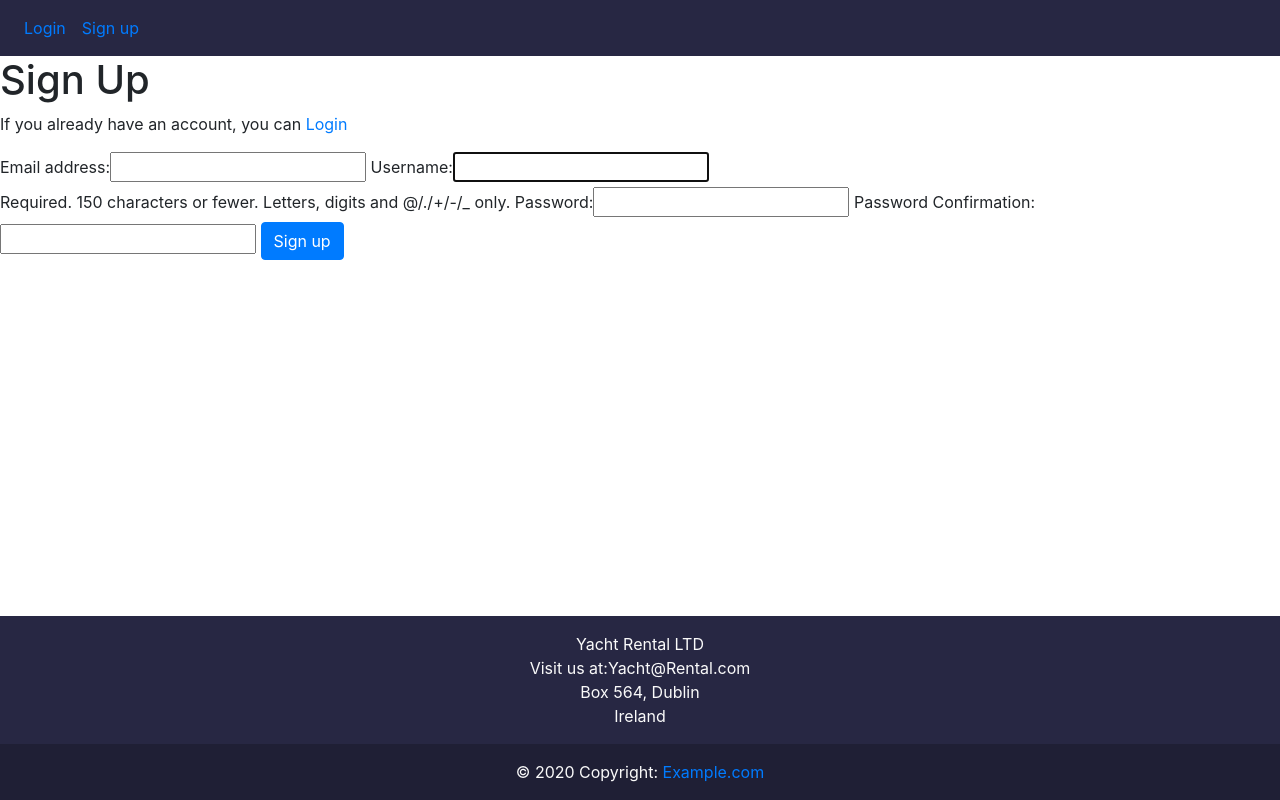
After one commit to OlaQla/BoatRental, a Django app: page /accounts/registration/ in a window 1280 px wide. The commit adds this page. Run offline with Django 3.2, Linux system fonts and the light colour scheme; some libraries are stand-ins or nearby versions.

Commit message:
added register functionality

```diff
--- a/accounts/forms.py
+++ b/accounts/forms.py
@@ -1,4 +1,8 @@
 from django import forms
+from django.contrib.auth.models import User
+from django.contrib.auth.forms import UserCreationForm
+from django.core.exceptions import ValidationError
+
 
 class UserLoginForm(forms.Form):
     """
@@ -6,3 +10,36 @@ class UserLoginForm(forms.Form):
     """
     username = forms.CharField()
     password = forms.CharField(widget=forms.PasswordInput)
+
+class UserRegistrationForm(UserCreationForm):
+    """
+    Form to register a new user
+    """
+    password1 = forms.CharField(
+        label="Password",
+        widget=forms.PasswordInput)
+    password2 = forms.CharField(
+        label="Password Confirmation",
+        widget=forms.PasswordInput)
+
+    class Meta:
+        model = User
+        fields = ['email', 'username', 'password1', 'password2']
+
+def clean_email(self):
+        email = self.cleaned_data.get('email')
+        username = self.cleaned_data.get('username')
+        if User.objects.filter(email=email).exclude(username=username):
+            raise forms.ValidationError('Email address must be unique')
+        return email
+
+def clean_password2(self):
+        password1 = self.cleaned_data.get('password1')
+        password2 = self.cleaned_data.get('password2')
+
+        if not password1 or not password2:
+            raise ValidationError("Please confirm your password")
+
+        if password1 != password2:
+            raise ValidationError("Passwords must match")
+        return password2
--- /dev/null
+++ b/accounts/templates/registration.html
@@ -0,0 +1,15 @@
+{% extends 'base.html' %}
+
+{% load bootstrap_tags %}
+
+{% block page_title %}Sign Up page{% endblock %}
+{% block page_heading %}Sign Up{% endblock %}
+
+{% block content %}
+    <p>If you already have an account, you can <a href="{% url 'login' %}">Login</a></p>
+    <form method="POST">
+        {% csrf_token %}
+        {{ registration_form | as_bootstrap }}
+        <button type="submit" class="btn btn-primary">Sign up</button>
+    </form>
+{% endblock %}
--- a/accounts/views.py
+++ b/accounts/views.py
@@ -1,6 +1,7 @@
 from django.shortcuts import render, redirect, reverse
 from django.contrib import auth, messages
-from accounts.forms import UserLoginForm
+from django.contrib.auth.decorators import login_required
+from accounts.forms import UserLoginForm, UserRegistrationForm
 
 def index(request):
     """
@@ -8,6 +9,7 @@ def index(request):
     """
     return render(request, 'index.html')
 
+@login_required
 def logout(request):
     """
     Log the user out
@@ -20,19 +22,46 @@ def login(request):
     """
     Return the login page
     """
+    if request.user.is_authenticated:
+        return redirect(reverse('index'))
     if request.method == "POST":
         login_form = UserLoginForm(request.POST)
 
         if login_form.is_valid():
             user = auth.authenticate(username=request.POST['username'],
-                                    password=request.POST['password'])
-
-
+                                     password=request.POST['password'])
             if user:
                 auth.login(user=user, request=request)
                 messages.success(request, "You have successfully logged in!")
+                return redirect(reverse('index'))
             else:
                 login_form.add_error(None, "Your username or password is incorrect")
     else:
         login_form = UserLoginForm()
     return render(request, 'login.html', {'login_form': login_form})
+
+def registration(request):
+    """
+    Render the registration form page
+    """
+    if request.user.is_authenticated:
+        return redirect(reverse('index'))
+
+    if request.method == "POST":
+        registration_form = UserRegistrationForm(request.POST)
+
+        if registration_form.is_valid():
+            registration_form.save()
+            user = auth.authenticate(username=request.POST['username'],
+                                    password=request.POST['password1'] )
+            if user:
+                auth.login(user=user, request=request)
+                messages.success(request, "You have successfully registered!")
+                return redirect(reverse('index'))
+            else:
+                messages.error(request, "Unable to register your account at thi time")
+
+    else:
+        registration_form = UserRegistrationForm()
+
+    return render(request, 'registration.html', {"registration_form": registration_form})
--- a/boat_rental/urls.py
+++ b/boat_rental/urls.py
@@ -15,7 +15,7 @@ Including another URLconf
 """
 from django.conf.urls import url, include
 from django.contrib import admin
-from accounts.views import index, logout, login
+from accounts.views import index, logout, login, registration
 
 
 urlpatterns = [
@@ -23,4 +23,5 @@ urlpatterns = [
     url(r'^$', index, name="index"),
     url(r'^accounts/logout/$', logout, name="logout"),
     url(r'^accounts/login/$', login, name="login"),
+    url(r'^accounts/registration/$', registration, name="registration"),
 ]
--- a/static/css/styles.css
+++ b/static/css/styles.css
@@ -1,4 +1,28 @@
-.navbar{
-    background-color: #272743;
-    color:#fafafa;
+* {
+  box-sizing: border-box;
 }
+html {
+  height: 100%;
+}
+body {
+  display: flex;
+  flex-direction: column;
+  height: 100vh;
+
+}
+.content {
+  flex: 1 0 auto;
+}
+.footer {
+  flex-shrink: 0;
+}
+
+nav, footer {
+  background-color: #272743;
+  color: #fafafa;
+}
+
+.footer-copyright {
+  margin: 0;
+  background-color: #1f1f35;
+}
--- a/templates/base.html
+++ b/templates/base.html
@@ -1,22 +1,30 @@
 {% load staticfiles %}
-<html>
+<html lang="en" class="h-100">
 
 <head>
     <title>{% block page_title %}{% endblock %}</title>
-    <link rel="stylesheet" href="https://stackpath.bootstrapcdn.com/bootstrap/4.3.1/css/bootstrap.min.css" integrity="sha384-ggOyR0iXCbMQv3Xipma34MD+dH/1fQ784/j6cY/iJTQUOhcWr7x9JvoRxT2MZw1T" crossorigin="anonymous">
+    <meta charset="UTF-8" />
+    <meta http-equiv="X-UA-Compatible" content="ie=edge" />
+    <meta name="description" content="Luxury Yacht charter, Motor Yacht charter, Sailing yacht" />
+    <meta name="keywords" content="luxury, yacht, charter, sailing" />
+    <meta name="robots" content="nofolow" />
+    <meta http-equiv="author" content="Aleksandra Kula" />
+    <meta name="viewport" content="width=device-width, initial-scale=1.0" />
+    <link rel="stylesheet" href="https://stackpath.bootstrapcdn.com/bootstrap/4.3.1/css/bootstrap.min.css"
+        integrity="sha384-ggOyR0iXCbMQv3Xipma34MD+dH/1fQ784/j6cY/iJTQUOhcWr7x9JvoRxT2MZw1T" crossorigin="anonymous">
     <link rel="stylesheet" href="{% static 'css/styles.css' %}" type="text/css">
 </head>
 
 <body>
-
-    <nav class="navbar navbar-expand-lg bg-light">
-        <ul  class="navbar-nav">
+    <div class="content">
+        <nav class="navbar navbar-expand-lg">
+            <ul class="navbar-nav">
                 {% if user.is_authenticated %}
                 <li class="nav-item active"><a class="nav-link" href="#">Profile</a></li>
                 <li class="nav-item"><a class="nav-link" href="{% url 'logout' %}">Logout</a></li>
                 {% else %}
                 <li class="nav-item"><a class="nav-link" href="{% url 'login' %}">Login</a></li>
-            <li class="nav-item"><a class="nav-link" href="#">Register</a></li>
+                <li class="nav-item"><a class="nav-link" href="{% url 'registration' %}">Sign up</a></li>
                 {% endif %}
             </ul>
         </nav>
@@ -24,8 +32,10 @@
         <h1>
             {% block page_heading %}{% endblock %}
         </h1>
+
+
     {% if messages %}
-    <div>
+    <div class="alert alert-secondary">
         {% for message in messages %}
              {{ message }}
         {% endfor %}
@@ -35,9 +45,28 @@
         {% block content %}
 
         {% endblock %}
-<script src="https://code.jquery.com/jquery-3.3.1.slim.min.js" integrity="sha384-q8i/X+965DzO0rT7abK41JStQIAqVgRVzpbzo5smXKp4YfRvH+8abtTE1Pi6jizo" crossorigin="anonymous"></script>
-<script src="https://cdnjs.cloudflare.com/ajax/libs/popper.js/1.14.7/umd/popper.min.js" integrity="sha384-UO2eT0CpHqdSJQ6hJty5KVphtPhzWj9WO1clHTMGa3JDZwrnQq4sF86dIHNDz0W1" crossorigin="anonymous"></script>
-<script src="https://stackpath.bootstrapcdn.com/bootstrap/4.3.1/js/bootstrap.min.js" integrity="sha384-JjSmVgyd0p3pXB1rRibZUAYoIIy6OrQ6VrjIEaFf/nJGzIxFDsf4x0xIM+B07jRM" crossorigin="anonymous"></script>
+    </div>
+    <footer class="page-footer font-small mt-auto pt-3">
+        <address class="text-center">
+            Yacht Rental LTD <br>
+            Visit us at:Yacht@Rental.com<br>
+            Box 564, Dublin<br>
+            Ireland
+        </address>
+        <div class="footer-copyright text-center py-3">© 2020 Copyright:
+            <a href="#"> Example.com</a>
+        </div>
+    </footer>
+
+    <script src="https://code.jquery.com/jquery-3.3.1.slim.min.js"
+        integrity="sha384-q8i/X+965DzO0rT7abK41JStQIAqVgRVzpbzo5smXKp4YfRvH+8abtTE1Pi6jizo"
+        crossorigin="anonymous"></script>
+    <script src="https://cdnjs.cloudflare.com/ajax/libs/popper.js/1.14.7/umd/popper.min.js"
+        integrity="sha384-UO2eT0CpHqdSJQ6hJty5KVphtPhzWj9WO1clHTMGa3JDZwrnQq4sF86dIHNDz0W1"
+        crossorigin="anonymous"></script>
+    <script src="https://stackpath.bootstrapcdn.com/bootstrap/4.3.1/js/bootstrap.min.js"
+        integrity="sha384-JjSmVgyd0p3pXB1rRibZUAYoIIy6OrQ6VrjIEaFf/nJGzIxFDsf4x0xIM+B07jRM"
+        crossorigin="anonymous"></script>
 </body>
 
 </html>
```
Lines whose indentation alone changed are shown as unchanged.
